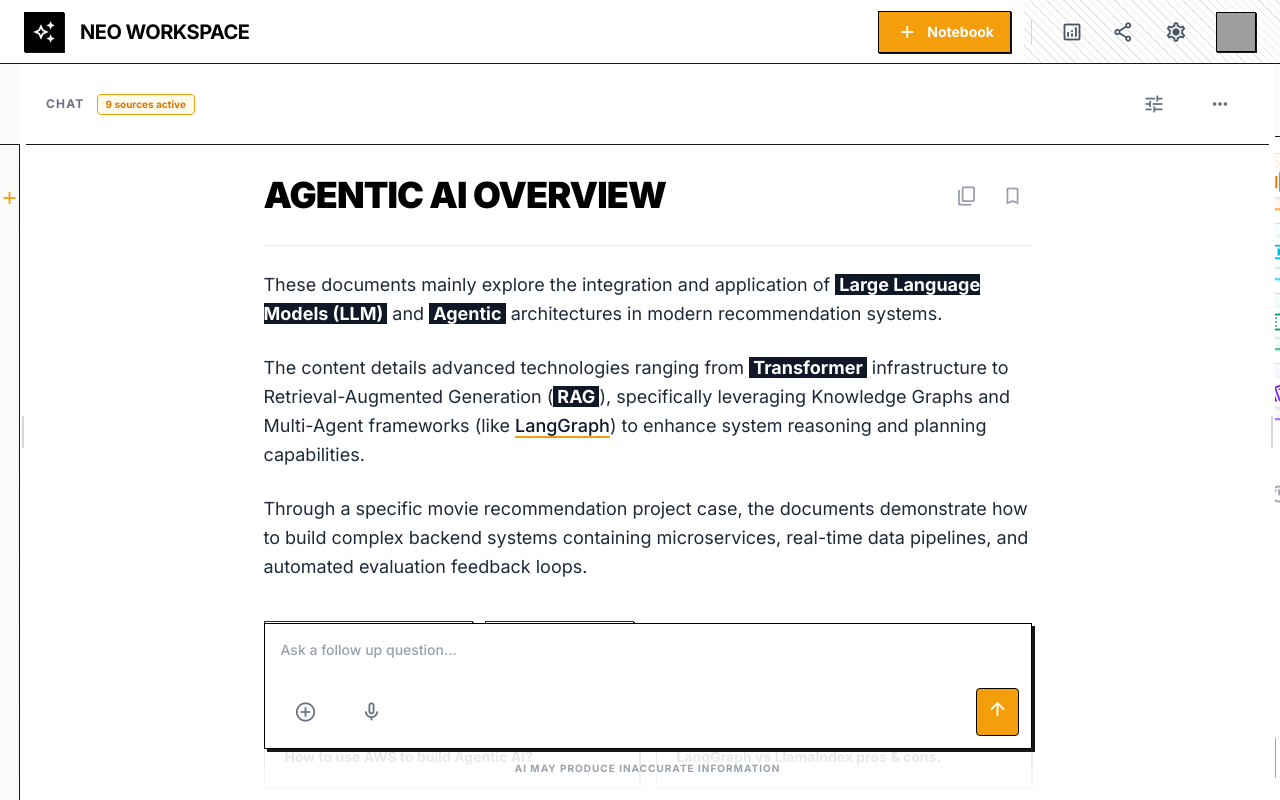
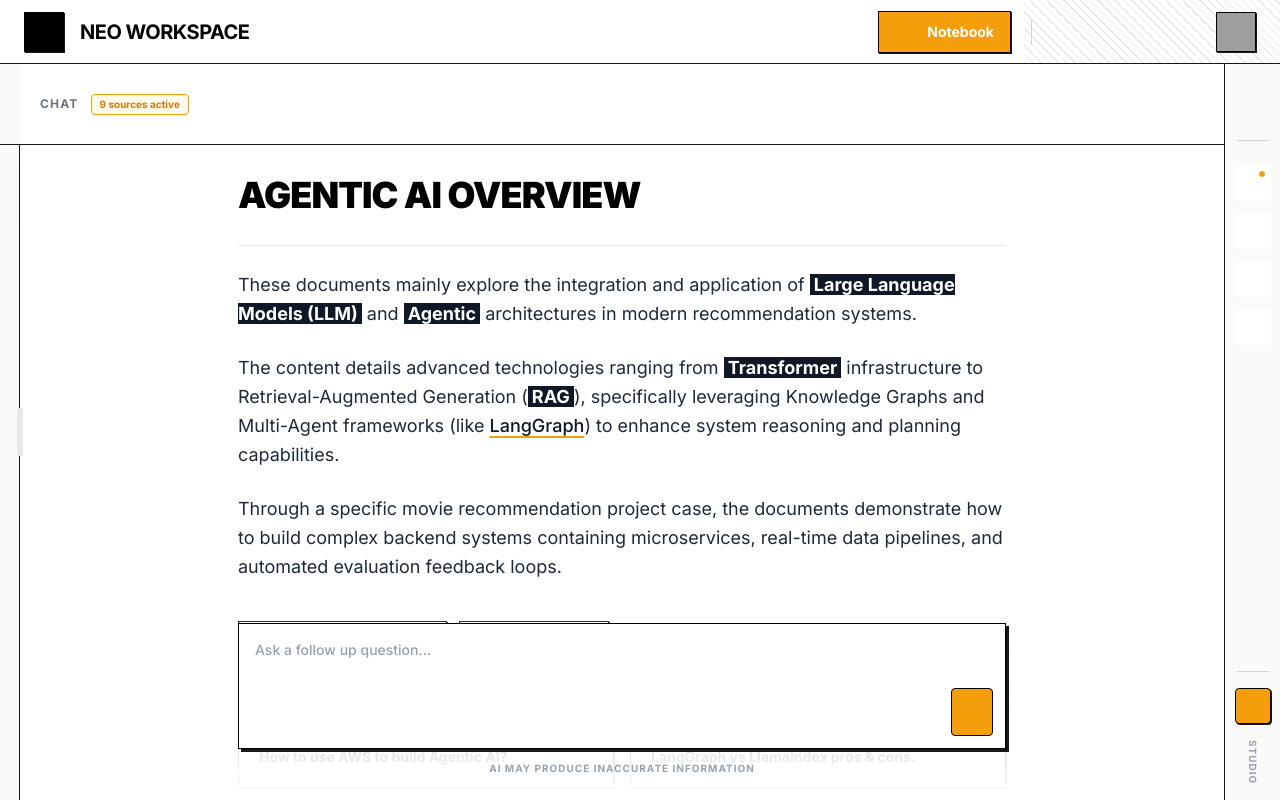
Before and after one commit to RainLib/FerrisMind, a Next.js app in the folder front/: page /editor in a window 1280 px wide. Both pictures are taken after a click on the button "dock_to_right". Built offline with nearby package versions, Linux system fonts and the light colour scheme; grey boxes are pictures that could not be loaded.

Commit message:
feat: Implement collapsible editor sidebars with dedicated collapsed components and new styling.

```diff
--- a/front/src/app/globals.css
+++ b/front/src/app/globals.css
@@ -54,4 +54,29 @@
   .table-row-hover:hover {
     background-color: #fafaf9;
   }
+
+  .writing-vertical-rl {
+    writing-mode: vertical-rl;
+    text-orientation: mixed;
+  }
+
+  .nb-border {
+    border: 1px solid var(--color-border-bold);
+  }
+
+  .nb-border-r {
+    border-right: 1px solid var(--color-border-bold);
+  }
+
+  .nb-border-l {
+    border-left: 1px solid var(--color-border-bold);
+  }
+
+  .nb-border-b {
+    border-bottom: 1px solid var(--color-border-bold);
+  }
+
+  .nb-border-t {
+    border-top: 1px solid var(--color-border-bold);
+  }
 }
--- a/front/src/app/layout.tsx
+++ b/front/src/app/layout.tsx
@@ -16,6 +16,16 @@ export default function RootLayout({
 }>) {
   return (
     <html lang="en">
+      <head>
+        <link
+          href="https://fonts.googleapis.com/css2?family=Public+Sans:wght@300;400;500;600;700;800&display=swap"
+          rel="stylesheet"
+        />
+        <link
+          href="https://fonts.googleapis.com/css2?family=Material+Symbols+Outlined:wght,FILL@100..700,0..1&display=swap"
+          rel="stylesheet"
+        />
+      </head>
       <body
         className={`${inter.className} h-screen overflow-hidden flex flex-col bg-white text-black`}
       >
--- a/front/src/components/editor/ChatPanel.tsx
+++ b/front/src/components/editor/ChatPanel.tsx
@@ -8,11 +8,7 @@ interface ChatPanelProps {
   onOpenRight?: () => void;
 }
 
-export function ChatPanel({
-  isMobile,
-  onOpenLeft,
-  onOpenRight,
-}: ChatPanelProps) {
+export function ChatPanel({ onOpenLeft, onOpenRight }: ChatPanelProps) {
   const markdownContent = `
 These documents mainly explore the integration and application of **Large Language Models (LLM)** and **Agentic** architectures in modern recommendation systems.
 
@@ -37,10 +33,10 @@ Introducing **Skills** and designing an **Agentic Framework** are core to buildi
     <section className="flex-1 flex flex-col bg-bg-main relative w-full h-full">
       <div className="p-4 md:p-5 border-b border-border-bold flex items-center justify-between z-10 sticky top-0 bg-white/95 backdrop-blur-sm">
         <div className="flex items-center gap-2 md:gap-3">
-          {isMobile && onOpenLeft && (
+          {onOpenLeft && (
             <button
               onClick={onOpenLeft}
-              className="p-1 md:hidden hover:bg-black hover:text-white transition-colors border border-transparent mr-2 text-gray-400"
+              className="p-1 hover:bg-black hover:text-white transition-colors border border-transparent mr-2 text-gray-400"
             >
               <span className="material-symbols-outlined icon-sm">menu</span>
             </button>
@@ -61,10 +57,10 @@ Introducing **Skills** and designing an **Agentic Framework** are core to buildi
               more_horiz
             </span>
           </Button>
-          {isMobile && onOpenRight && (
+          {onOpenRight && (
             <button
               onClick={onOpenRight}
-              className="p-1 md:hidden hover:bg-black hover:text-white transition-colors border border-transparent ml-2 text-gray-400"
+              className="p-1 hover:bg-black hover:text-white transition-colors border border-transparent ml-2 text-gray-400"
             >
               <span className="material-symbols-outlined icon-sm">
                 dock_to_left
--- /dev/null
+++ b/front/src/components/editor/CollapsedLeftSidebar.tsx
@@ -0,0 +1,55 @@
+export function CollapsedLeftSidebar({ onExpand }: { onExpand: () => void }) {
+  return (
+    <aside className="w-14 flex flex-col bg-bg-sources nb-border-r items-center py-4 gap-6 shrink-0 transition-all duration-300 z-10">
+      <button
+        onClick={onExpand}
+        className="w-9 h-9 flex items-center justify-center text-gray-500 hover:bg-black hover:text-white border border-transparent hover:border-black transition-all rounded-sm"
+        title="Expand Sources"
+      >
+        <span className="material-symbols-outlined icon-sm">dock_to_right</span>
+      </button>
+
+      <div className="w-8 h-px bg-gray-300"></div>
+
+      <div className="flex flex-col gap-4 items-center w-full">
+        <button
+          className="w-9 h-9 bg-white border border-black shadow-hard-sm flex items-center justify-center hover:bg-accent-light hover:text-accent-secondary transition-all group"
+          title="Add Source"
+        >
+          <span className="material-symbols-outlined icon-sm">add</span>
+        </button>
+        <div className="relative group cursor-pointer" onClick={onExpand}>
+          <div className="w-9 h-9 flex items-center justify-center bg-accent-main text-white font-bold text-xs border border-black shadow-sm">
+            9
+          </div>
+          <div className="absolute left-full top-0 ml-2 bg-black text-white text-xs px-2 py-1 whitespace-nowrap opacity-0 group-hover:opacity-100 transition-opacity pointer-events-none z-50">
+            Active Sources
+          </div>
+        </div>
+      </div>
+
+      <div className="flex-1 flex flex-col gap-3 items-center mt-2 w-full">
+        <button
+          className="w-8 h-8 flex items-center justify-center text-gray-400 hover:text-black hover:bg-white hover:border hover:border-black transition-all rounded-sm"
+          title="PDFs"
+        >
+          <span className="material-symbols-outlined icon-sm">
+            picture_as_pdf
+          </span>
+        </button>
+        <button
+          className="w-8 h-8 flex items-center justify-center text-gray-400 hover:text-black hover:bg-white hover:border hover:border-black transition-all rounded-sm"
+          title="Web"
+        >
+          <span className="material-symbols-outlined icon-sm">public</span>
+        </button>
+      </div>
+
+      <div className="mt-auto">
+        <div className="writing-vertical-rl transform rotate-180 text-[10px] font-bold uppercase tracking-widest text-gray-400 py-4 cursor-default select-none">
+          Sources
+        </div>
+      </div>
+    </aside>
+  );
+}
--- /dev/null
+++ b/front/src/components/editor/CollapsedRightSidebar.tsx
@@ -0,0 +1,62 @@
+export function CollapsedRightSidebar({ onExpand }: { onExpand: () => void }) {
+  return (
+    <aside className="w-14 flex flex-col bg-bg-studio nb-border-l items-center py-4 gap-6 shrink-0 transition-all duration-300 relative z-10">
+      <button
+        onClick={onExpand}
+        className="w-9 h-9 flex items-center justify-center text-gray-500 hover:bg-black hover:text-white border border-transparent hover:border-black transition-all rounded-sm"
+        title="Expand Studio"
+      >
+        <span className="material-symbols-outlined icon-sm">dock_to_left</span>
+      </button>
+
+      <div className="w-8 h-px bg-gray-300"></div>
+
+      <div className="flex flex-col gap-3 w-full items-center">
+        <button
+          onClick={onExpand}
+          className="w-9 h-9 flex items-center justify-center bg-white border border-transparent hover:border-black hover:shadow-hard-sm text-gray-500 hover:text-black transition-all rounded-sm group relative"
+          title="Audio"
+        >
+          <span className="material-symbols-outlined icon-sm">graphic_eq</span>
+          <div className="absolute w-2 h-2 bg-accent-main rounded-full top-1 right-1 border border-white"></div>
+        </button>
+        <button
+          onClick={onExpand}
+          className="w-9 h-9 flex items-center justify-center bg-white border border-transparent hover:border-black hover:shadow-hard-sm text-gray-500 hover:text-black transition-all rounded-sm"
+          title="Video"
+        >
+          <span className="material-symbols-outlined icon-sm">
+            smart_display
+          </span>
+        </button>
+        <button
+          onClick={onExpand}
+          className="w-9 h-9 flex items-center justify-center bg-white border border-transparent hover:border-black hover:shadow-hard-sm text-gray-500 hover:text-black transition-all rounded-sm"
+          title="Brief"
+        >
+          <span className="material-symbols-outlined icon-sm">summarize</span>
+        </button>
+        <button
+          onClick={onExpand}
+          className="w-9 h-9 flex items-center justify-center bg-white border border-transparent hover:border-black hover:shadow-hard-sm text-gray-500 hover:text-black transition-all rounded-sm"
+          title="Cards"
+        >
+          <span className="material-symbols-outlined icon-sm">style</span>
+        </button>
+      </div>
+
+      <div className="mt-auto flex flex-col items-center gap-4 w-full">
+        <div className="w-8 h-px bg-gray-300"></div>
+        <button
+          className="w-9 h-9 flex items-center justify-center bg-accent-main border border-black shadow-hard-sm text-white hover:-translate-y-0.5 transition-all rounded-sm"
+          title="New Output"
+        >
+          <span className="material-symbols-outlined icon-sm">add</span>
+        </button>
+        <div className="writing-vertical-rl text-[10px] font-bold uppercase tracking-widest text-gray-400 py-4 cursor-default select-none">
+          Studio
+        </div>
+      </div>
+    </aside>
+  );
+}
--- a/front/src/components/editor/EditorLayout.tsx
+++ b/front/src/components/editor/EditorLayout.tsx
@@ -3,19 +3,21 @@
 import React, { useRef, useState, useEffect } from "react";
 import {
   Panel,
-  Group,
-  Separator,
+  Group as PanelGroup,
+  Separator as PanelResizeHandle,
   PanelImperativeHandle,
 } from "react-resizable-panels";
 import { LeftSidebar } from "./LeftSidebar";
 import { ChatPanel } from "./ChatPanel";
 import { RightSidebar } from "./RightSidebar";
+import { CollapsedLeftSidebar } from "./CollapsedLeftSidebar";
+import { CollapsedRightSidebar } from "./CollapsedRightSidebar";
 
 function ResizeHandle() {
   return (
-    <Separator className="w-1.5 flex flex-col items-center justify-center bg-transparent hover:bg-black/10 transition-colors cursor-col-resize group z-50">
-      <div className="h-8 w-0.5 bg-gray-300 rounded-full group-hover:bg-gray-500 transition-colors" />
-    </Separator>
+    <PanelResizeHandle className="w-4 flex flex-col items-center justify-center bg-transparent hover:bg-black/5 transition-colors cursor-col-resize group z-50 relative -mx-2">
+      <div className="h-12 w-1.5 bg-gray-200 rounded-full group-hover:bg-accent-main transition-colors" />
+    </PanelResizeHandle>
   );
 }
 
@@ -28,7 +30,6 @@ export function EditorLayout() {
   const leftPanelRef = useRef<PanelImperativeHandle>(null);
   const rightPanelRef = useRef<PanelImperativeHandle>(null);
 
-  // eslint-disable-next-line react-hooks/exhaustive-deps
   useEffect(() => {
     setMounted(true);
   }, []);
@@ -43,80 +44,60 @@ export function EditorLayout() {
   }, []);
 
   const toggleLeftSidebar = () => {
-    const panel = leftPanelRef.current;
-    if (panel) {
-      if (panel.isCollapsed()) {
-        panel.expand();
-        setIsLeftExpanded(true);
-      } else {
-        panel.collapse();
-        setIsLeftExpanded(false);
-      }
-    } else {
     setIsLeftExpanded(!isLeftExpanded);
-    }
   };
 
   const toggleRightSidebar = () => {
-    const panel = rightPanelRef.current;
-    if (panel) {
-      if (panel.isCollapsed()) {
-        panel.expand();
-        setIsRightExpanded(true);
-      } else {
-        panel.collapse();
-        setIsRightExpanded(false);
-      }
-    } else {
     setIsRightExpanded(!isRightExpanded);
-    }
   };
 
-  if (!mounted) return null;
+  // Skip rendering until mounted to avoid hydration issues
+  if (!mounted) return <div className="flex-1 w-full h-full bg-stone-50" />;
 
   if (isMobile) {
     return (
-      <div className="flex-1 flex overflow-hidden relative w-full h-full">
-        {/* Mobile Left Sidebar Overlay */}
+      <div className="flex-1 flex overflow-hidden relative w-full h-full bg-stone-50">
         <div
           className={`absolute inset-y-0 left-0 z-40 transform transition-transform duration-300 ease-in-out ${
             isLeftExpanded ? "translate-x-0" : "-translate-x-full"
           }`}
         >
           <div className="h-full w-80 shadow-2xl">
-            <LeftSidebar isMobile onToggle={toggleLeftSidebar} />
+            <LeftSidebar isMobile onToggle={() => setIsLeftExpanded(false)} />
           </div>
         </div>
 
-        {/* Mobile Right Sidebar Overlay */}
         <div
           className={`absolute inset-y-0 right-0 z-40 transform transition-transform duration-300 ease-in-out ${
             isRightExpanded ? "translate-x-0" : "translate-x-full"
           }`}
         >
           <div className="h-full w-80 shadow-2xl flex">
-            {/* We provide a wrapper to support the expanded/collapsed state on mobile if needed, but on mobile we just slide the whole thing */}
-            <RightSidebar isExpanded={true} onToggle={toggleRightSidebar} />
+            <RightSidebar
+              isExpanded={true}
+              onToggle={() => setIsRightExpanded(false)}
+            />
           </div>
         </div>
 
-        {/* Mobile Backdrop */}
         {(isLeftExpanded || isRightExpanded) && (
           <div
             className="absolute inset-0 bg-black/50 z-30"
             onClick={() => {
-              if (isLeftExpanded) setIsLeftExpanded(false);
-              if (isRightExpanded) setIsRightExpanded(false);
+              setIsLeftExpanded(false);
+              setIsRightExpanded(false);
             }}
           />
         )}
 
-        {/* Mobile Main Chat Panel */}
         <div className="flex-1 w-full h-full overflow-hidden">
           <ChatPanel
-            onOpenLeft={toggleLeftSidebar}
-            onOpenRight={toggleRightSidebar}
-            isMobile
+            onOpenLeft={
+              !isLeftExpanded ? () => setIsLeftExpanded(true) : undefined
+            }
+            onOpenRight={
+              !isRightExpanded ? () => setIsRightExpanded(true) : undefined
+            }
           />
         </div>
       </div>
@@ -124,53 +105,70 @@ export function EditorLayout() {
   }
 
   return (
-    <Group direction="horizontal" className="flex-1 w-full h-full">
+    <div className="flex-1 flex overflow-hidden w-full h-full bg-bg-main relative">
+      {/* Fixed Collapsed Left Strip */}
+      {!isLeftExpanded && (
+        <CollapsedLeftSidebar onExpand={() => setIsLeftExpanded(true)} />
+      )}
+
+      {/* Resizable Area */}
+      <PanelGroup
+        autoSaveId="editor-layout"
+        orientation="horizontal"
+        className="flex-1 h-full"
+      >
+        {isLeftExpanded && (
+          <>
             <Panel
+              id="left-panel"
               panelRef={leftPanelRef}
               defaultSize={20}
               minSize={15}
-        maxSize={30}
-        collapsible
-        collapsedSize={0}
-        onResize={(size, id, prevSize) => {
-          if (prevSize !== undefined) {
-            // Handle resizing state updates if needed
-          }
-        }}
-        className="flex flex-col h-full bg-bg-sources"
+              maxSize={35}
+              className="h-full bg-bg-sources overflow-hidden"
             >
-        <LeftSidebar />
+              <LeftSidebar onToggle={toggleLeftSidebar} />
             </Panel>
+            <ResizeHandle />
+          </>
+        )}
 
-      <ResizeHandle />
-
-      <Panel minSize={30} className="flex flex-col h-full relative">
+        <Panel
+          id="chat-panel"
+          minSize={30}
+          className="h-full relative overflow-hidden bg-white"
+        >
           <ChatPanel
             onOpenLeft={!isLeftExpanded ? toggleLeftSidebar : undefined}
             onOpenRight={!isRightExpanded ? toggleRightSidebar : undefined}
           />
         </Panel>
 
+        {isRightExpanded && (
+          <>
             <ResizeHandle />
-
             <Panel
+              id="right-panel"
               panelRef={rightPanelRef}
               defaultSize={25}
               minSize={20}
               maxSize={40}
-        collapsible
-        collapsedSize={5}
-        onResize={(size, id, prevSize) => {
-          // Handle resizing state
-        }}
-        className="flex flex-col h-full relative"
+              className="h-full relative overflow-hidden"
             >
               <RightSidebar
-          isExpanded={isRightExpanded}
+                isExpanded={true}
                 onToggle={toggleRightSidebar}
                 isPanel
               />
             </Panel>
-    </Group>
+          </>
+        )}
+      </PanelGroup>
+
+      {/* Fixed Collapsed Right Strip */}
+      {!isRightExpanded && (
+        <CollapsedRightSidebar onExpand={() => setIsRightExpanded(true)} />
+      )}
+    </div>
   );
 }
--- a/front/src/components/editor/LeftSidebar.tsx
+++ b/front/src/components/editor/LeftSidebar.tsx
@@ -14,14 +14,14 @@ export function LeftSidebar({ isMobile, onToggle }: LeftSidebarProps) {
           Sources
         </h2>
         <div className="flex gap-2">
-          {isMobile && (
-            <Button variant="icon" title="Close Sidebar" onClick={onToggle}>
-              <span className="material-symbols-outlined icon-sm">close</span>
-            </Button>
-          )}
           <Button variant="icon" title="Space Dashboard">
             <span className="material-symbols-outlined icon-sm">
               space_dashboard
+            </span>
+          </Button>
+          <Button variant="icon" title="Collapse Sidebar" onClick={onToggle}>
+            <span className="material-symbols-outlined icon-sm">
+              {isMobile ? "close" : "dock_to_left"}
             </span>
           </Button>
         </div>
```
Also changed, not shown: front/src/components/editor/RightSidebar.tsx (+12 -0 lines), 1 other file (tests, documents, lock files or other folders). Lines whose indentation alone changed are shown as unchanged.
